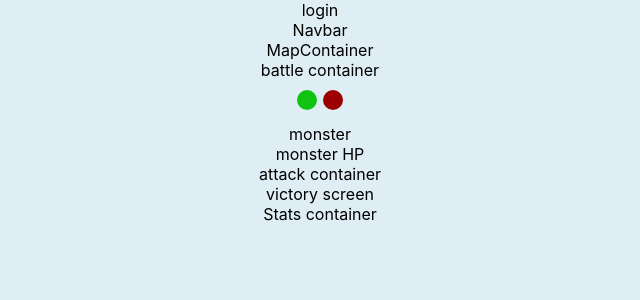
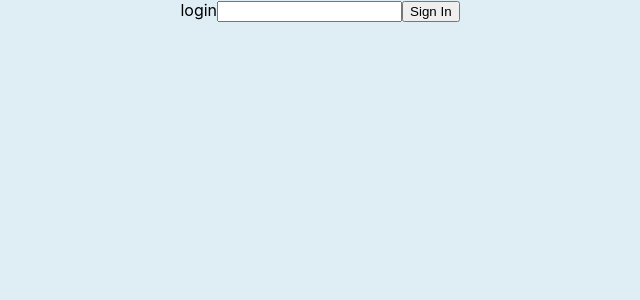
Before and after one commit to Shinji-Nishikita/team-project-mymizu, a React (Create React App) app: page / in a window 1280 px wide. Shown: the top 300 px of the page, without its empty margins (320-960 px from the left). Built offline with nearby package versions, Linux system fonts and the light colour scheme.

Commit message:
working on props logic

```diff
--- a/src/components/App.jsx
+++ b/src/components/App.jsx
@@ -1,3 +1,4 @@
+import React, { useState } from "react";
 import "../styles/App.css";
 import Login from "./Login";
 import Navbar from "./Navbar";
@@ -6,13 +7,20 @@ import BattleContainer from "./BattleContainer";
 import StatsContainer from "./StatsContainer";
 
 function App() {
+  const [userID, setUserID] = useState("");
+
   return (
     <div className="App">
-      <Login />
-      <Navbar />
-      <MapContainer />
-      <BattleContainer />
-      <StatsContainer />
+      {userID === "" ? (
+        <Login setUserID={setUserID} />
+      ) : (
+        <section>
+          <Navbar />
+          <MapContainer />
+          <BattleContainer userID={userID} />
+          <StatsContainer userID={userID} />
+        </section>
+      )}
     </div>
   );
 }
--- a/src/components/Login.jsx
+++ b/src/components/Login.jsx
@@ -1,7 +1,22 @@
 import "../styles/Login.css";
 
-function Login() {
-  return <section className="Login">login</section>;
+function Login(props) {
+  let user = "";
+  const setUser = (e) => {
+    user = e.target.value;
+  };
+  const handleSignIn = () => {
+    props.setUserID(user);
+  };
+  return (
+    <section className="Login">
+      login
+      <input type="text" className="username" onKeyUp={setUser}></input>
+      <button className="signIn" onClick={handleSignIn}>
+        Sign In
+      </button>
+    </section>
+  );
 }
 
 export default Login;
```
